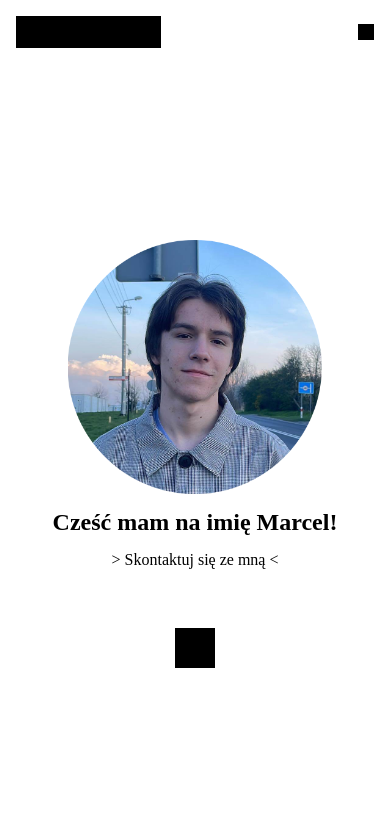
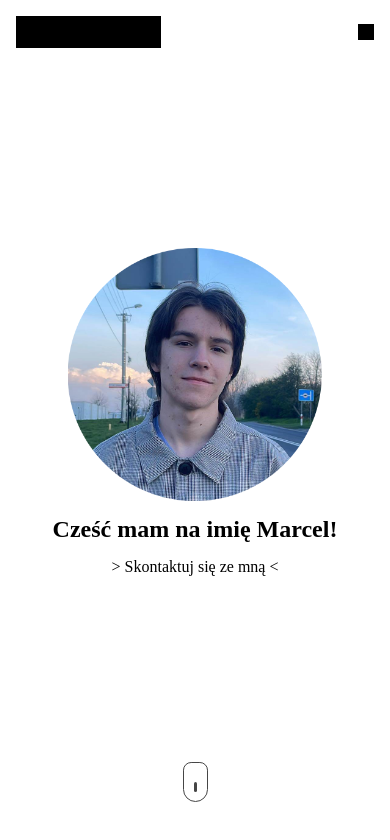
Before and after one commit to Marcel-Siudmak/Marcel-Siudmak.github.io, a plain HTML site: page index.html in a window 390 px wide. Shown: the top 840 px of the page. Drawn offline with Linux system fonts and the light colour scheme.

Commit message:
poprawiony skrypt dodanie animowanego scrolla i poprawa sekcji home na u mobilnych

```diff
--- a/CSS/style.css
+++ b/CSS/style.css
@@ -18,6 +18,9 @@
 
     #home {
         height: calc(100dvh - 64px);
+    }
+    #home > div {
+        padding-bottom: 10dvh;
     }
     #profilowe {
         width: 30dvh;
@@ -47,9 +50,13 @@
     #home {
         height: calc(100dvh - 64px);
     }
+    #home > div {
+        padding-bottom: 10dvh;
+    }
     #profilowe {
         width: 30dvh;
     }
+
 
 
 }
@@ -197,19 +204,16 @@ nav #burger {
     margin: 0px;
 }
 
-#scroll {
-    margin-top: 7dvh;
-    height: 40px;
-    width: 40px;
-    background-color: black;
-}
-
 
 
 /* -----------------SECTION O MNIE----------------- */
 
 #o_mnie {
-    height: 50dvh;
+    height: 100dvh;
+}
+
+#kontakt {
+    height: 100dvh;
 }
 
 
@@ -253,3 +257,53 @@ footer {
 #copyright p {
     margin: 0;
 }
+
+
+
+
+
+
+
+/* ----------------SCROLL ANIMATED----------------- */
+
+
+
+.mouse {
+
+    width: 25px;
+    height: 40px;
+    border: 1px solid rgb(70, 70, 70);
+    background-color: transparent;
+    border-radius: 13px;
+    border-bottom-left-radius: 20px;
+    border-bottom-right-radius: 20px;
+    display: flex;
+    align-items: center;
+    justify-content: center;
+    position: absolute;
+    bottom: 5dvh;
+  }
+
+  .scroll {
+    width: 3px;
+    height: 10px;
+    background-color: rgb(70, 70, 70);
+    border-radius: 2px;
+    position: absolute;
+    bottom: 9px;
+    animation: move_918 1.5s linear infinite;
+  }
+
+  @keyframes move_918 {
+    0% {
+      bottom: 9px;
+    }
+
+    50% {
+      bottom: 5px;
+    }
+
+    100% {
+      bottom: 9px;
+    }
+  }
--- a/JS/script.js
+++ b/JS/script.js
@@ -5,7 +5,7 @@ var initialColor = '#FFFFFF';
 var targetColor = '#121212';
 
 // Utwórz zmienną przechowującą liczbę pikseli, po których ma nastąpić zmiana koloru
-var scrollThreshold = 500;
+var scrollThreshold = window.innerHeight;
 
 // Utwórz funkcję, która zostanie wywołana przy przewijaniu strony
 function changeBackgroundColor() {
@@ -15,12 +15,19 @@ function changeBackgroundColor() {
   // Oblicz procentowy postęp przewijania w zakresie od 0 do 1
   var scrollProgress = currentScrollPosition / scrollThreshold;
 
-  // Jeśli procentowy postęp przewijania jest mniejszy lub równy 1, kontynuuj zmianę koloru
-  if (scrollProgress <= 1) {
-    // Oblicz wartości RGB dla aktualnego koloru na podstawie postępu przewijania
-    var r = Math.round(parseInt(initialColor.slice(1, 3), 16) * (1 - scrollProgress) + parseInt(targetColor.slice(1, 3), 16) * scrollProgress);
-    var g = Math.round(parseInt(initialColor.slice(3, 5), 16) * (1 - scrollProgress) + parseInt(targetColor.slice(3, 5), 16) * scrollProgress);
-    var b = Math.round(parseInt(initialColor.slice(5, 7), 16) * (1 - scrollProgress) + parseInt(targetColor.slice(5, 7), 16) * scrollProgress);
+  // Oblicz przeskalowany postęp przewijania
+  var scaledProgress = Math.pow(scrollProgress, 2);
+
+  // Jeśli currentScrollPosition jest większe niż scrollThreshold, ustaw kolor tła na #121212
+  if (currentScrollPosition > scrollThreshold) {
+    document.body.style.backgroundColor = targetColor;
+  }
+  // W przeciwnym razie kontynuuj zmianę koloru na podstawie przeskalowanego postępu przewijania
+  else {
+    // Oblicz wartości RGB dla aktualnego koloru na podstawie przeskalowanego postępu przewijania
+    var r = Math.round(parseInt(initialColor.slice(1, 3), 16) * (1 - scaledProgress) + parseInt(targetColor.slice(1, 3), 16) * scaledProgress);
+    var g = Math.round(parseInt(initialColor.slice(3, 5), 16) * (1 - scaledProgress) + parseInt(targetColor.slice(3, 5), 16) * scaledProgress);
+    var b = Math.round(parseInt(initialColor.slice(5, 7), 16) * (1 - scaledProgress) + parseInt(targetColor.slice(5, 7), 16) * scaledProgress);
 
     // Zastosuj nowy kolor tła do elementu body
     document.body.style.backgroundColor = '#' + r.toString(16).padStart(2, '0') + g.toString(16).padStart(2, '0') + b.toString(16).padStart(2, '0');
--- a/index.html
+++ b/index.html
@@ -34,13 +34,16 @@
                 <img src="SOURCES/sara.png" alt="zdjęcie profilowe" id="profilowe"/>
                 <h1>Cześć mam na imię Marcel!</h1>
                 <a href="">> Skontaktuj się ze mną <</a>
-                <div id="scroll"></div>
+                <button class="mouse">
+                    <div class="scroll"></div>
+
+                </button>
             </div>
         </section>
         <section id="o_mnie">
 
         </section>
-        <section id="">
+        <section id="kontakt">
 
         </section>
     </main>
```
